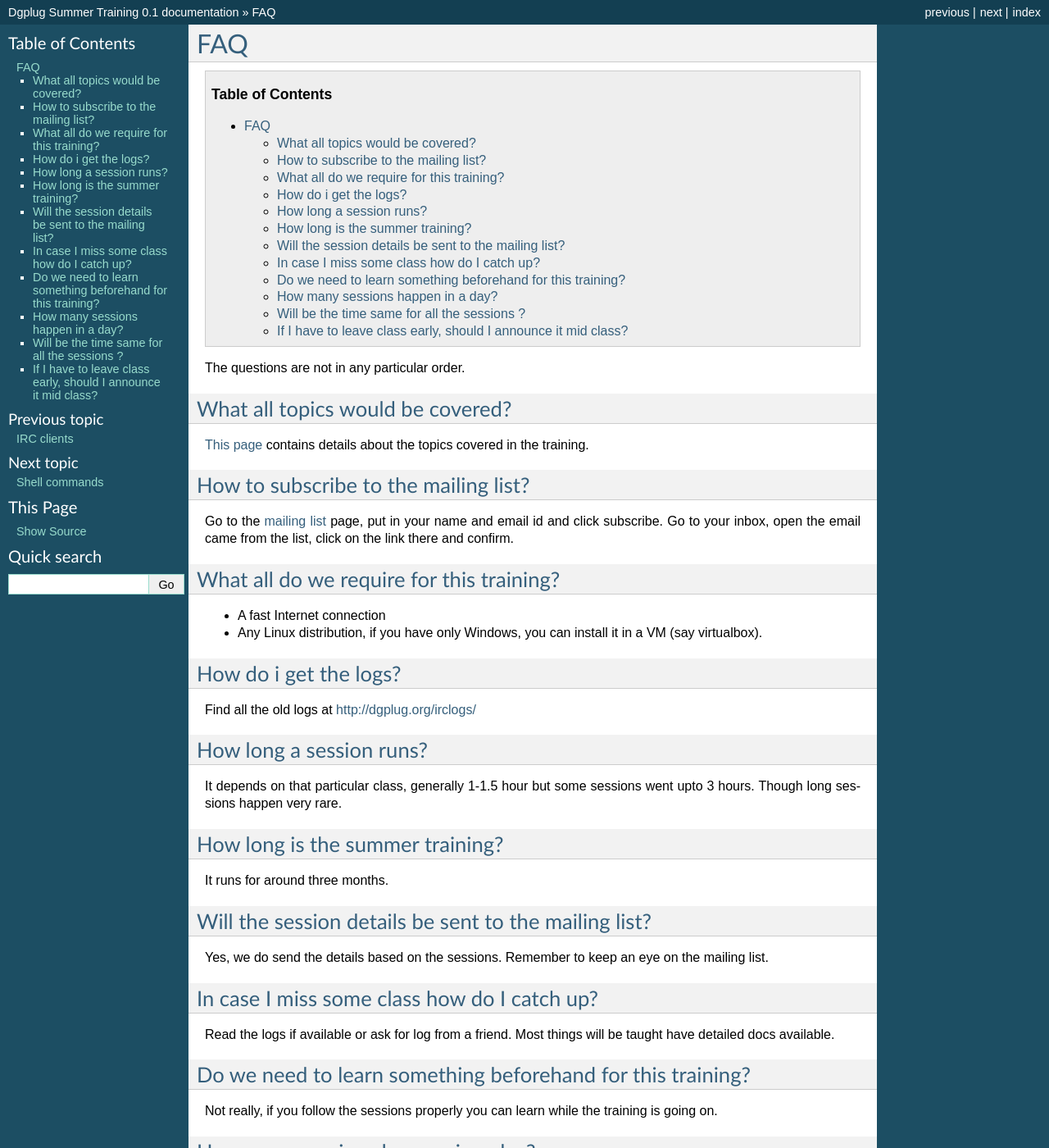
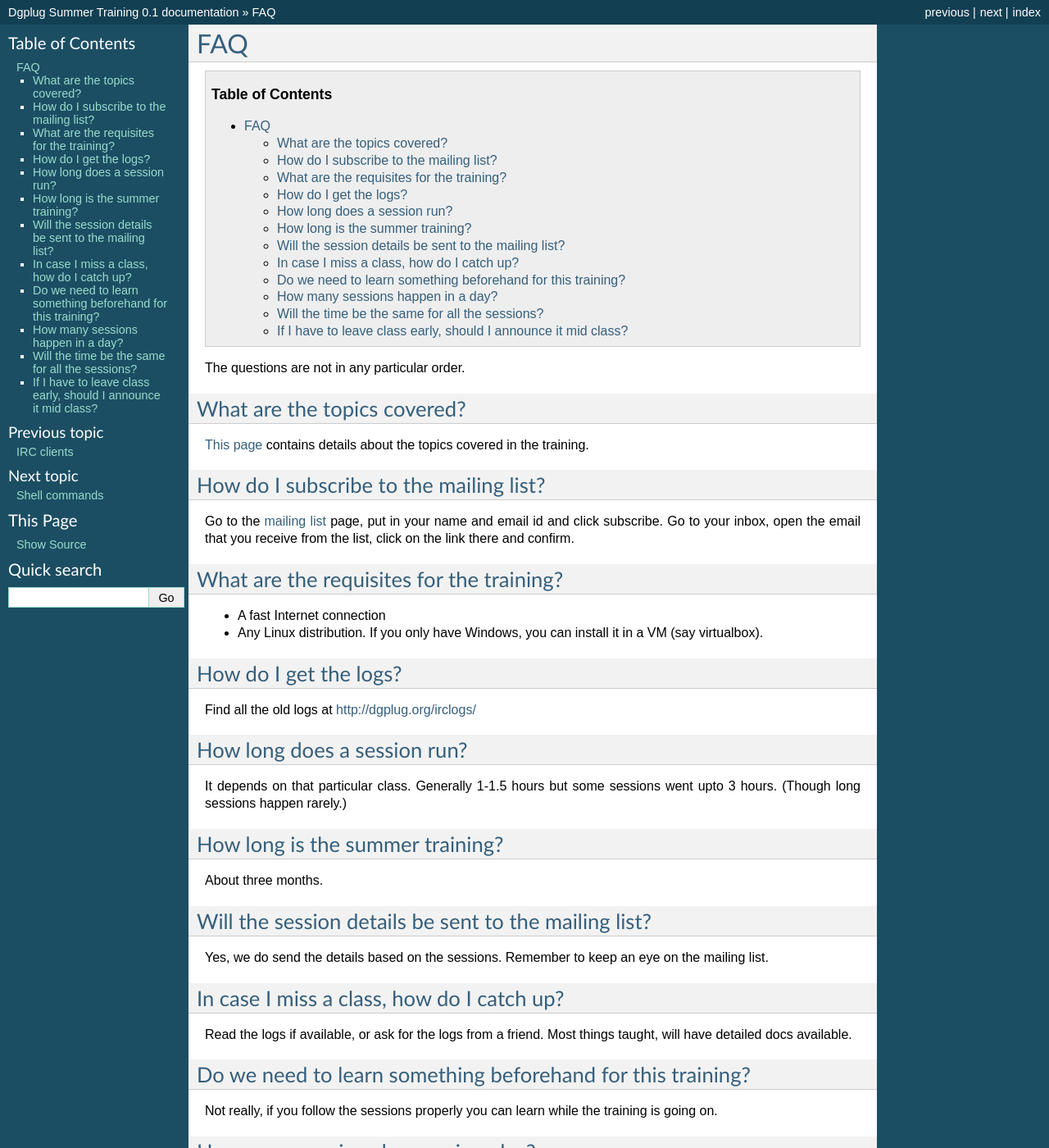
Before and after one commit to kushaldas/summertraining, a Sphinx documentation site: the page built from docs/faq.rst, in a window 1280 px wide and 1400 px high. Shown: the whole window at 82% size. Built offline with Sphinx 7.4.7, drawn with Linux system fonts in a browser that asks for light colours; some of the changed text lies outside the part shown.

Commit message:
Update faq.rst
Edited for typos and content.

```diff
--- a/docs/faq.rst
+++ b/docs/faq.rst
@@ -4,55 +4,56 @@ FAQ
 .. contents:: Table of Contents
    :depth: 2
 
-The questions  are  not in any particular order.
+The questions are not in any particular order.
 
-What all topics would be covered?
-----------------------------------
+What are the topics covered?
+----------------------------
 
 `This page <https://dgplug.org/summertraining16/>`_ contains details about the topics covered in the training.
 
-How to subscribe to the mailing list?
---------------------------------------
+How do I subscribe to the mailing list?
+---------------------------------------
 
 Go to the `mailing list <http://lists.dgplug.org/listinfo.cgi/users-dgplug.org>`_
 page, put in your name and email id and click subscribe.
-Go to your inbox, open the email came from the list, click on the link there and
+Go to your inbox, open the email that you receive from the list, click on the link there and
 confirm.
 
-What all do we require for this training?
-------------------------------------------
+What are the requisites for the training?
+-----------------------------------------
 
 - A fast Internet connection
-- Any Linux distribution, if you have only Windows, you can install it in a VM (say virtualbox).
+- Any Linux distribution. If you only have Windows, you can install it in a VM (say virtualbox).
 
-How do i get the logs?
------------------------
+How do I get the logs?
+----------------------
 
 Find all the old logs at http://dgplug.org/irclogs/
 
 
-How long a session runs?
--------------------------
+How long does a session run?
+----------------------------
 
-It depends on that particular class, generally 1-1.5 hour but some sessions went
-upto 3 hours. Though long sessions happen very rare.
+It depends on that particular class.
+Generally 1-1.5 hours but some sessions went upto 3 hours.
+(Though long sessions happen rarely.)
 
 How long is the summer training?
----------------------------------
+--------------------------------
 
-It runs for around three months.
+About three months.
 
 Will the session details be sent to the mailing list?
 ------------------------------------------------------
 
-Yes, we do send the details based on the sessions. Remember to keep an eye on the
-mailing list.
+Yes, we do send the details based on the sessions.
+Remember to keep an eye on the mailing list.
 
-In case I miss some class how do I catch up?
----------------------------------------------
+In case I miss a class, how do I catch up?
+------------------------------------------
 
-Read the logs if available or ask for log from a friend. Most things will be taught
-have detailed docs available.
+Read the logs if available, or ask for the logs from a friend.
+Most things taught, will have detailed docs available.
 
 
 Do we need to learn something beforehand for this training?
@@ -62,16 +63,16 @@ Not really, if you follow the sessions properly you can learn while the training
 is going on.
 
 How many sessions happen in a day?
------------------------------------
+----------------------------------
 
-Generally one only, very rarely there will be more than one session in a day.
+Generally just one; rarely there might be more than one session in a day.
 
-Will be the time same for all the sessions ?
-----------------------------------------------
+Will the time be the same for all the sessions?
+-----------------------------------------------
 
-Nope, it may change on each session.
+Nope, it may change, depending on each session.
 
 If I have to leave class early, should I announce it mid class?
 ---------------------------------------------------------------
 
-Yes, just inform that and leave.
+Yes, just inform so and leave.
```
